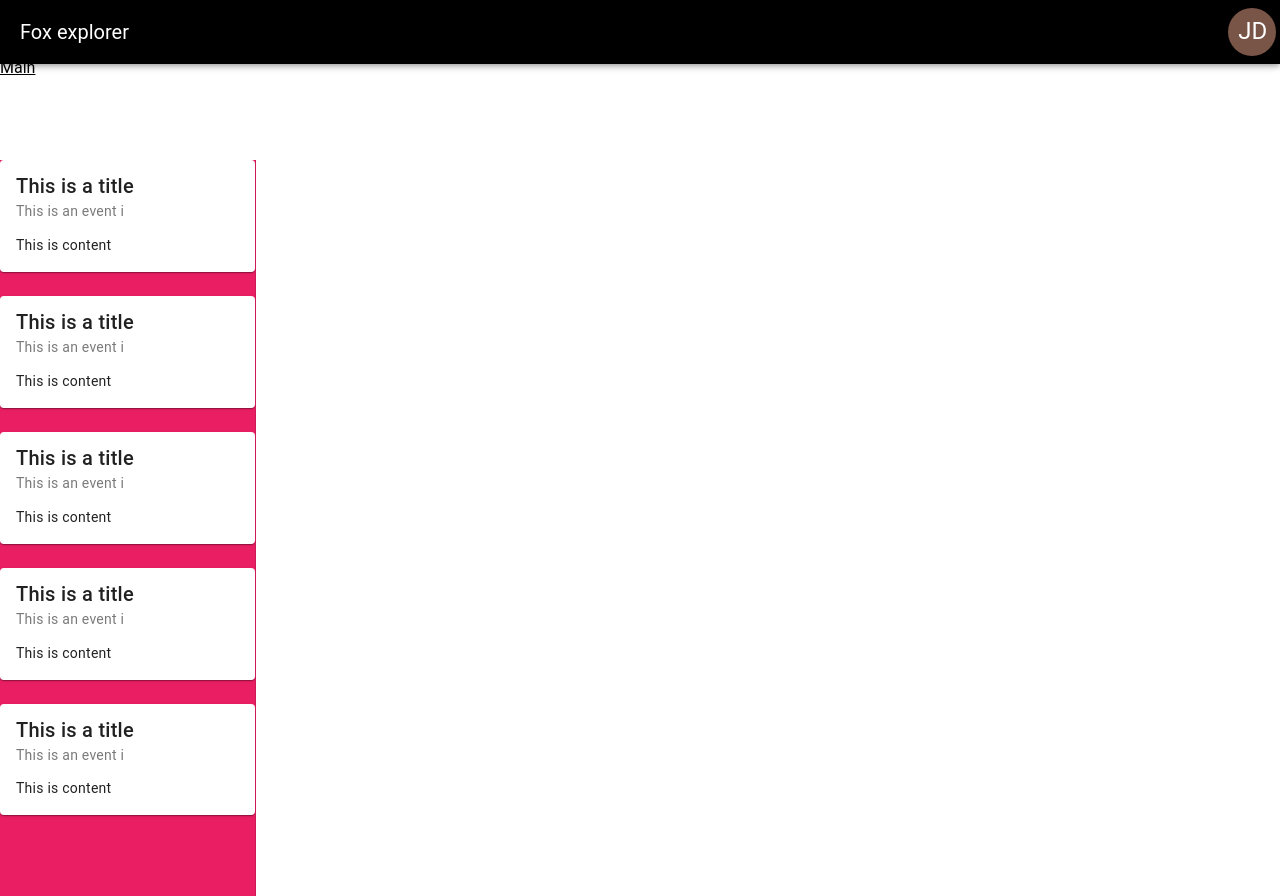
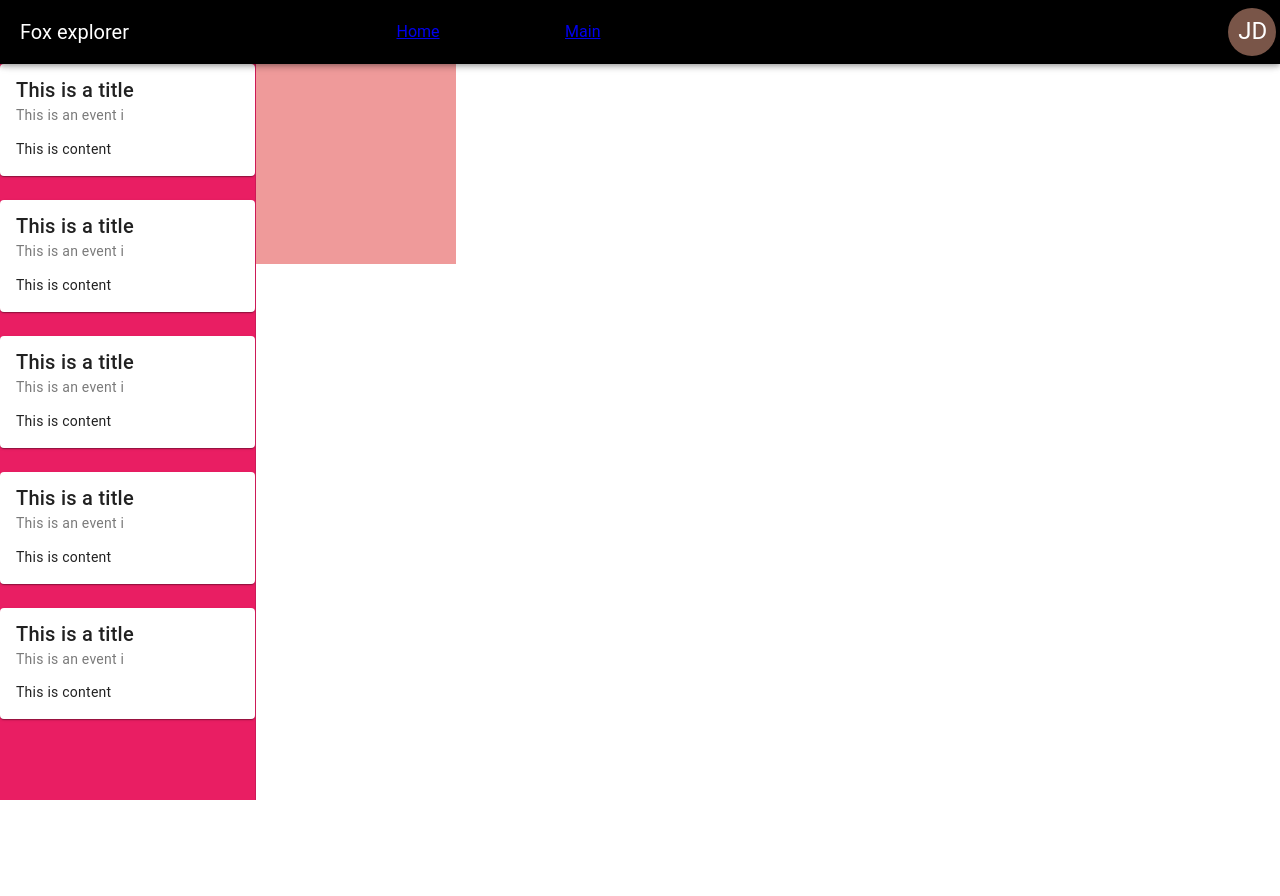
Before and after one commit to MelvinCou/idee, a Vue app in the folder front/: page /main in a window 1280 px wide. After the commit the page ends 800 px from the top, so only its background shows below. Built offline with nearby package versions, Linux system fonts and the light colour scheme.

Commit message:
refacto(front):Mainlayout done
Generating client with swagger
Still need to fix the ping function and the github auth

Linked 31

```diff
--- a/front/src/App.vue
+++ b/front/src/App.vue
@@ -1,101 +1,63 @@
 <script setup lang="ts">
 import { RouterLink, RouterView } from "vue-router";
-// import { Ping } from "./api/Ping";
-// import { ref } from "vue";
 
-// const api = new Ping({
-//   baseUrl: import.meta.env.VITE_API_URL,
-// });
-// const ping = ref();
+import { ref } from "vue";
 
-// const getPing = async () => {
-//   ping.value = (await api.pingList()).data;
-// };
-
-// getPing();
-
-// const githubOAuth2 = async () => {
-//   window.location.href = `${import.meta.env.VITE_BASE_URL}/github_login`;
-// };
+const githubOAuth2 = async () => {
+  window.location.href = `${import.meta.env.VITE_BASE_URL}/github_login`;
+};
+const user = ref({
+  initials: "JD",
+  fullName: "John Doe",
+  email: "john.doe@doe.com",
+});
 </script>
 
 <template>
-  <header>
-    <div class="wrapper">
-      <!-- <button class="bg-blue-800 px-2 py-2 text-white" @click="githubOAuth2">
-        GITHUB CONNECTION
-      </button> -->
-      <!-- <h1 class="blue">The ping request: {{ ping }}</h1> -->
-      <nav>
-        <RouterLink to="/">Home</RouterLink>
-        <RouterLink to="/main">Main</RouterLink>
-      </nav>
-    </div>
-  </header>
+  <v-app>
+    <v-app-bar color="black">
+      <v-app-bar-title>Fox explorer</v-app-bar-title>
+      <v-spacer></v-spacer>
+      <v-spacer></v-spacer>
+      <RouterLink to="/">Home</RouterLink>
+      <v-spacer></v-spacer>
 
-  <RouterView />
+      <RouterLink to="/main">Main</RouterLink>
+      <v-spacer></v-spacer>
+      <v-spacer></v-spacer>
+      <v-spacer></v-spacer>
+      <v-spacer></v-spacer>
+      <v-spacer></v-spacer>
+      <v-menu min-width="200px" rounded>
+        <template v-slot:activator="{ props }">
+          <v-btn icon v-bind="props">
+            <v-avatar color="brown" size="large">
+              <span class="text-h5">{{ user.initials }}</span>
+            </v-avatar>
+          </v-btn>
+        </template>
+        <v-card>
+          <v-card-text>
+            <div class="mx-auto text-center">
+              <v-avatar color="brown">
+                <span class="text-h5">{{ user.initials }}</span>
+              </v-avatar>
+              <h3>{{ user.fullName }}</h3>
+              <p class="text-caption mt-1">
+                {{ user.email }}
+              </p>
+              <v-divider class="my-3"></v-divider>
+              <v-btn variant="text" rounded> Edit Account </v-btn>
+              <v-divider class="my-3"></v-divider>
+              <v-btn variant="text" rounded> Disconnect </v-btn>
+              <v-btn @click="githubOAuth2">GITHUB CONNECTION</v-btn>
+            </div>
+          </v-card-text>
+        </v-card>
+      </v-menu>
+    </v-app-bar>
+    <RouterView />
+  </v-app>
 </template>
 
-<style scoped>
-header {
-  line-height: 1.5;
-  max-height: 100vh;
-}
-
-.logo {
-  display: block;
-  margin: 0 auto 2rem;
-}
-
-nav {
-  width: 100%;
-  font-size: 12px;
-  text-align: center;
-  margin-top: 2rem;
-}
-
-nav a.router-link-exact-active {
-  color: var(--color-text);
-}
-
-nav a.router-link-exact-active:hover {
-  background-color: transparent;
-}
-
-nav a {
-  display: inline-block;
-  padding: 0 1rem;
-  border-left: 1px solid var(--color-border);
-}
-
-nav a:first-of-type {
-  border: 0;
-}
-
-@media (min-width: 1024px) {
-  header {
-    display: flex;
-    place-items: center;
-    padding-right: calc(var(--section-gap) / 2);
-  }
-
-  .logo {
-    margin: 0 2rem 0 0;
-  }
-
-  header .wrapper {
-    display: flex;
-    place-items: flex-start;
-    flex-wrap: wrap;
-  }
-
-  nav {
-    text-align: left;
-    margin-left: -1rem;
-    font-size: 1rem;
-
-    padding: 1rem 0;
-    margin-top: 1rem;
-  }
-}
-</style>
+<style scoped></style>
--- a/front/src/api/http-client.ts
+++ b/front/src/api/http-client.ts
@@ -124,8 +124,8 @@ export class HttpClient<SecurityDataType = unknown> {
           property instanceof Blob
             ? property
             : typeof property === "object" && property !== null
-            ? JSON.stringify(property)
-            : `${property}`,
+              ? JSON.stringify(property)
+              : `${property}`,
         );
         return formData;
       }, new FormData()),
--- a/front/src/views/HomeView.vue
+++ b/front/src/views/HomeView.vue
@@ -1,9 +1,24 @@
 <script setup lang="ts">
 import TheWelcome from "../components/TheWelcome.vue";
+import { Ping } from "./../api/Ping";
+import { ref } from "vue";
+
+const api = new Ping({
+  baseUrl: import.meta.env.VITE_API_URL,
+});
+const ping = ref();
+
+const getPing = async () => {
+  ping.value = (await api.pingList()).data;
+};
+
+getPing();
 </script>
 
 <template>
-  <main>
+  <v-main>
+    <h1 class="blue">The ping request: {{ ping }}</h1>
+
     <TheWelcome />
-  </main>
+  </v-main>
 </template>
--- a/front/src/views/MainLayout.vue
+++ b/front/src/views/MainLayout.vue
@@ -1,78 +1,29 @@
-<script setup lang="ts">
-import { ref } from "vue";
-
-const user = ref({
-  initials: "JD",
-  fullName: "John Doe",
-  email: "john.doe@doe.com",
-});
-</script>
+<script setup lang="ts"></script>
 
 <template>
-  <v-app id="inspire">
-    <v-app-bar color="black">
-      <v-app-bar-title>Fox explorer</v-app-bar-title>
-      <v-spacer></v-spacer>
-      <v-spacer></v-spacer>
-      <v-spacer></v-spacer>
-      <v-spacer></v-spacer>
-      <v-spacer></v-spacer>
-      <v-spacer></v-spacer>
-      <v-spacer></v-spacer>
-      <v-menu min-width="200px" rounded>
-        <template v-slot:activator="{ props }">
-          <v-btn icon v-bind="props">
-            <v-avatar color="brown" size="large">
-              <span class="text-h5">{{ user.initials }}</span>
-            </v-avatar>
-          </v-btn>
-        </template>
-        <v-card>
-          <v-card-text>
-            <div class="mx-auto text-center">
-              <v-avatar color="brown">
-                <span class="text-h5">{{ user.initials }}</span>
-              </v-avatar>
-              <h3>{{ user.fullName }}</h3>
-              <p class="text-caption mt-1">
-                {{ user.email }}
-              </p>
-              <v-divider class="my-3"></v-divider>
-              <v-btn variant="text" rounded> Edit Account </v-btn>
-              <v-divider class="my-3"></v-divider>
-              <v-btn variant="text" rounded> Disconnect </v-btn>
-            </div>
-          </v-card-text>
-        </v-card>
-      </v-menu>
-    </v-app-bar>
-
-    <v-main>
-      <!-- Content -->
-      <v-layout full-height>
-        <v-row>
   <v-navigation-drawer color="pink">
     <v-data-iterator :items="[1, 2, 3, 4, 5]">
       <template v-slot:default="{ items }">
         <template v-for="(item, i) in items" :key="i">
-                  <div class="m-1.5">
           <v-card
             subtitle="This is an event i"
             text="This is content"
             title="This is a title"></v-card>
-                  </div>
           <br />
         </template>
       </template>
     </v-data-iterator>
   </v-navigation-drawer>
+  <v-main>
+    <!-- Content -->
+    <v-layout full-height>
+      <v-row>
         <v-col>
           <v-sheet :height="200" :width="200" color="red-lighten-3"></v-sheet>
         </v-col>
       </v-row>
     </v-layout>
   </v-main>
-  </v-app>
 </template>
 
 <style scoped>
```
Also changed, not shown: 1 other file (tests, documents, lock files or other folders). Lines whose indentation alone changed are shown as unchanged.
